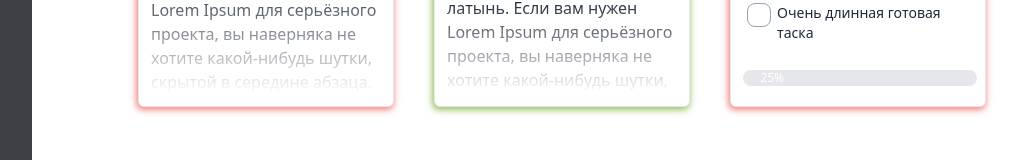
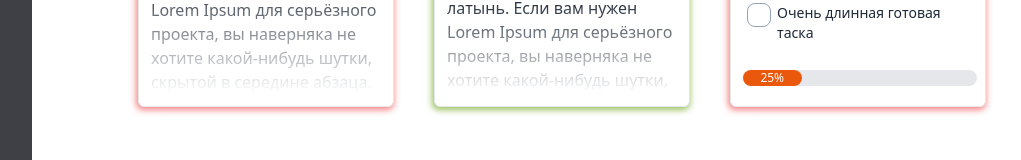
Before and after one commit to al-revenko/vtasks, a Vue app: page / in a window 1280 px wide. Shown: the part 201-361 px from the top of the page, without its empty margins (58-1079 px from the left). Built offline with nearby package versions, Linux system fonts and the light colour scheme.

Commit message:
Удалил useProgressColor

```diff
--- a/src/components/ui/ProgressBar.vue
+++ b/src/components/ui/ProgressBar.vue
@@ -14,14 +14,43 @@
 </template>
 
 <script setup lang="ts">
-import useProgressColor from '@/composables/useProgressColor'
-import { toRef } from 'vue';
+import { computed } from 'vue';
 
 const props = defineProps<{
   percentage: number
   title?: string
 }>()
 
-const barColor = useProgressColor(toRef(() => props.percentage), 'bg-')
+const barColor = computed(() => {
+    if (props.percentage === 0) {
+      return ''
+    }
+
+    if (props.percentage <= 20) {
+      return 'bg-red-800'
+    }
+
+    if (props.percentage <= 40) {
+      return 'bg-orange-600'
+    }
+
+    if (props.percentage <= 60) {
+      return 'bg-amber-500'
+    }
+
+    if (props.percentage <= 80) {
+      return 'bg-yellow-400'
+    }
+
+    if (props.percentage <= 90) {
+      return 'bg-lime-400'
+    }
+
+    if (props.percentage < 100) {
+      return 'bg-lime-500'
+    }
+
+    return 'bg-lime-600'
+  })
 
 </script>
--- a/src/composables/useProgressColor.ts
+++ /dev/null
@@ -1,38 +0,0 @@
-import { computed, type Ref } from 'vue'
-
-function useProgressColor(percentage: Ref<number>, prefix: string ='') {
-
-  return computed(() => {
-    if (percentage.value === 0) {
-      return ''
-    }
-
-    if (percentage.value <= 20) {
-      return prefix + 'red-800'
-    }
-
-    if (percentage.value <= 40) {
-      return prefix + 'orange-600'
-    }
-
-    if (percentage.value <= 60) {
-      return prefix + 'amber-500'
-    }
-
-    if (percentage.value <= 80) {
-      return prefix + 'yellow-400'
-    }
-
-    if (percentage.value <= 90) {
-      return prefix + 'lime-400'
-    }
-
-    if (percentage.value < 100) {
-      return prefix + 'lime-500'
-    }
-
-    return prefix + 'lime-600'
-  })
-}
-
-export default useProgressColor
```
